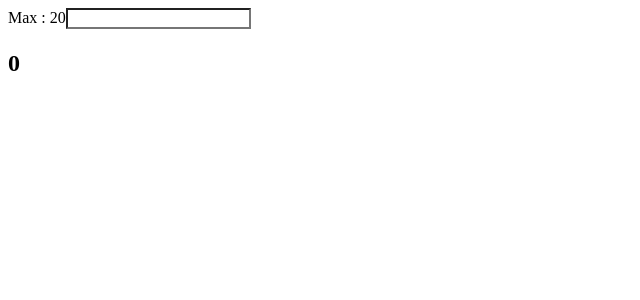
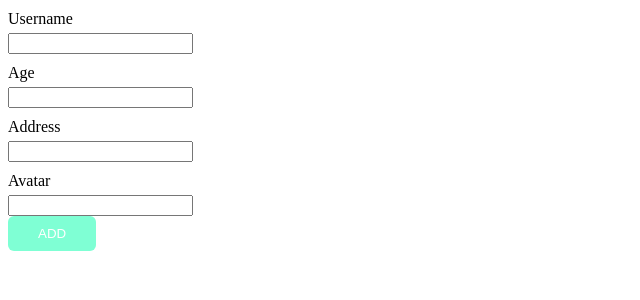
Before and after one commit to ManhAnNguyen/ci88, a React (Vite) app: page / in a window 1280 px wide. Shown: the top 300 px of the page, without its empty margins (0-640 px from the left). Built offline with nearby package versions, Linux system fonts and the light colour scheme; a web font is replaced by a local one.

Commit message:
add day6_lab

```diff
--- a/src/App.jsx
+++ b/src/App.jsx
@@ -1,6 +1,8 @@
 import React, { useState } from "react";
 import A from "./components/A";
 import B from "./components/B";
+import Input from "./components/Input";
+import Button from "./components/Button";
 
 // const name = 'ds'
 // const name = 'ds'
@@ -23,7 +25,7 @@ const App = () => {
 
   return (
     <div>
-      {" "}
+      {/* {" "}
       Max : 20
       <input
         style={{
@@ -33,7 +35,12 @@ const App = () => {
         onChange={(e) => onChangeInput(e)}
       />
       <h1>{value}</h1>
-      <h2>{value.length}</h2>
+      <h2>{value.length}</h2> */}
+      <Input label={"Username"} />
+      <Input label={"Age"} />
+      <Input label={"Address"} />
+      <Input label={"Avatar"} />
+      <Button text={"ADD"}></Button>
     </div>
   );
 };
--- a/src/components/Input/styles.css
+++ b/src/components/Input/styles.css
@@ -4,9 +4,7 @@
     width: fit-content;
 
 }
-input{
-    background-color: red;
-}
+
 .label{
     display: block;
     margin-bottom: 5px;
```
